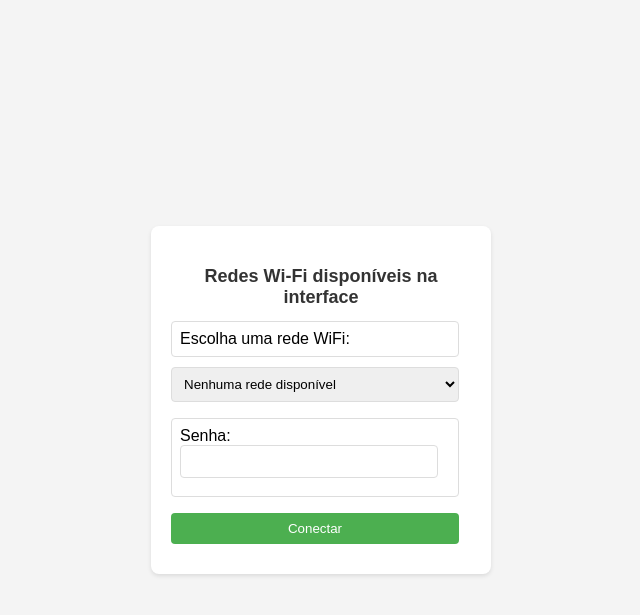
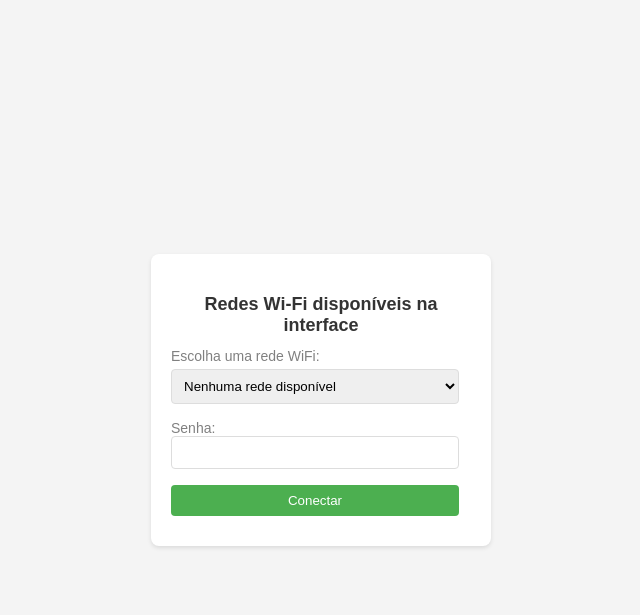
Before and after one commit to dennislopes/spyPi, a Flask app: template templates/wifi_list.html in a window 1280 px wide. Shown: the top 615 px of the page, without its empty margins (319-959 px from the left). Run offline with Flask 3, Linux system fonts and the light colour scheme; the template is opened without the code that fills it, so the values that code supplies are empty.

Commit message:
Update wifi_list.html

```diff
--- a/templates/wifi_list.html
+++ b/templates/wifi_list.html
@@ -31,7 +31,7 @@
             width: 300px;
             text-align: left;
         }
-        label, select, input[type="password"], input[type="submit"] {
+        select, input[type="password"], input[type="submit"] {
             display: block;
             margin-bottom: 10px;
             width: calc(100% - 12px);
@@ -39,6 +39,12 @@
             border: 1px solid #ddd;
             border-radius: 4px;
             box-sizing: border-box;
+        }
+        label {
+            display: block;
+            margin-bottom: 5px;
+            font-size: 14px;
+            color: gray; /* Deixa o texto acinzentado */
         }
         input[type="submit"] {
             background-color: #4CAF50; /* Verde */
```
